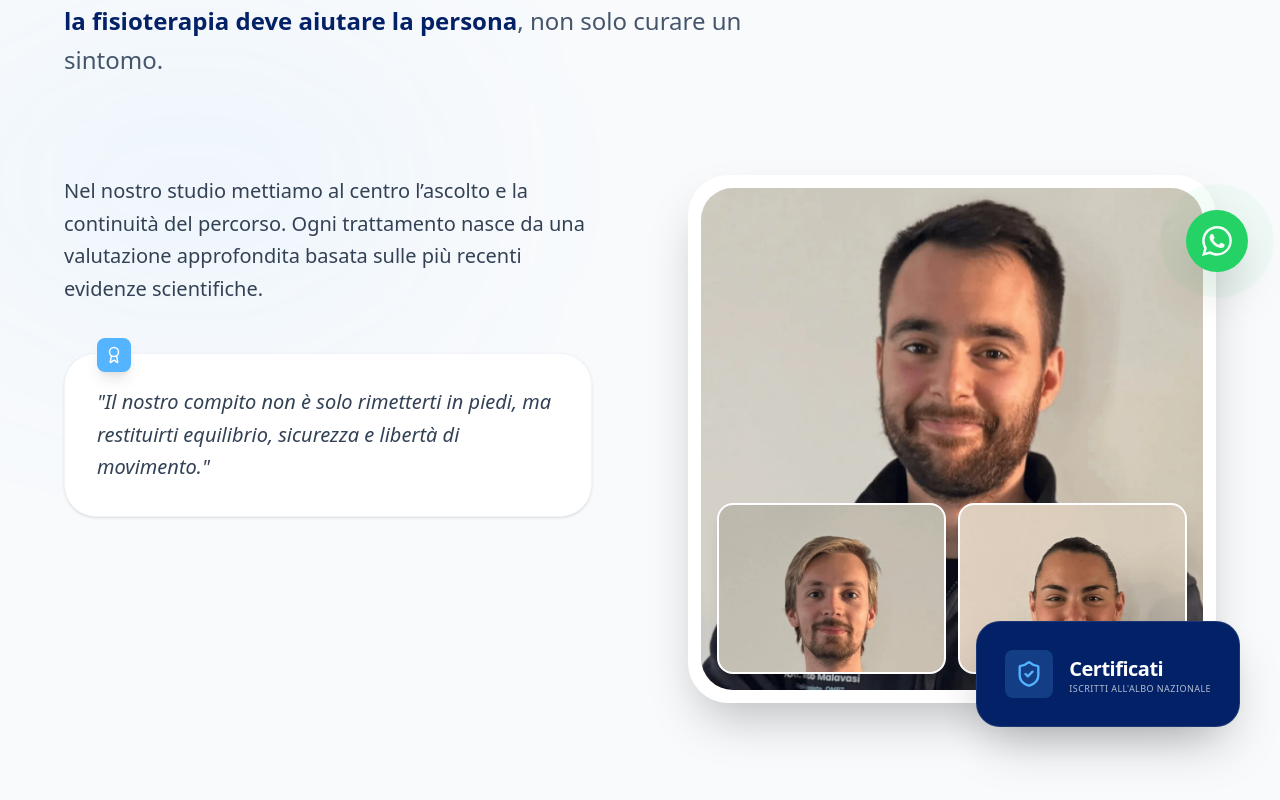
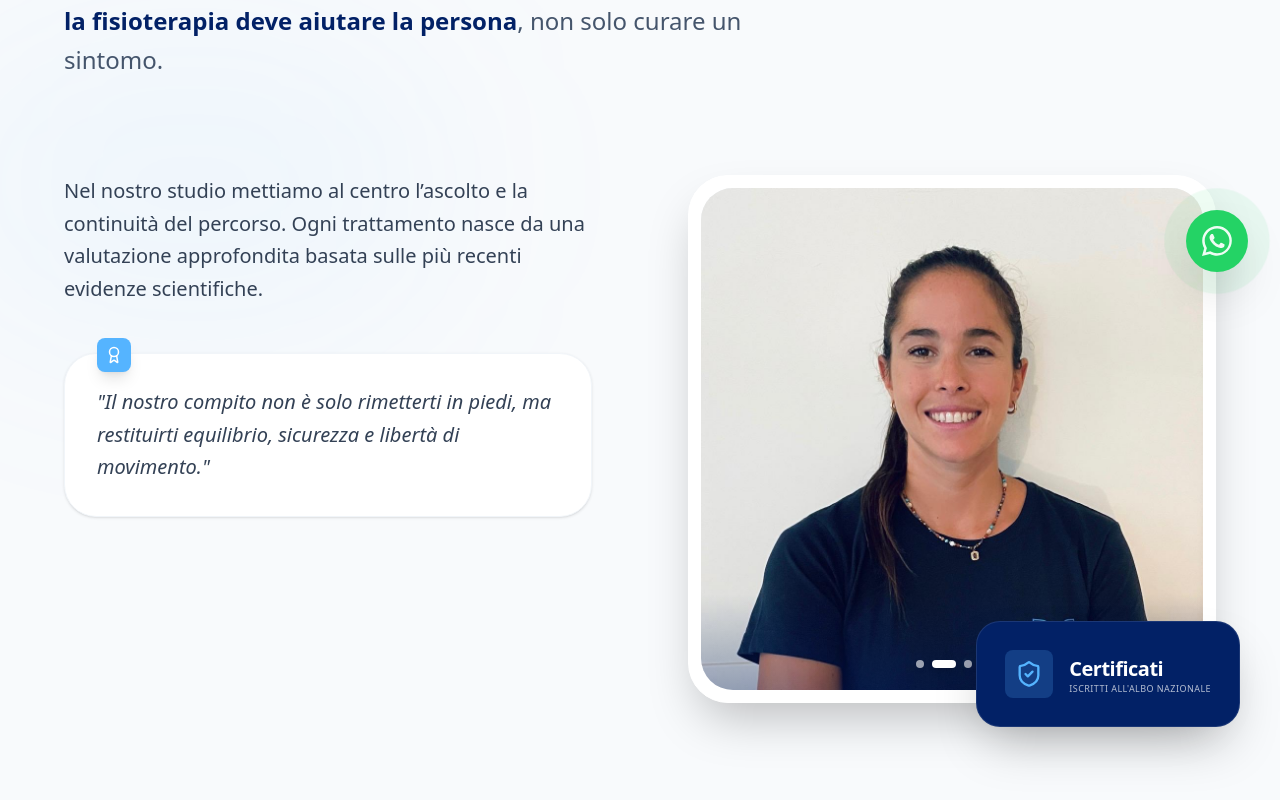
Before and after one commit to thinhdutong00/fisioterapia-malavasi-sito-principale, a Next.js app: page /informazioni in a window 1280 px wide. Shown: the part 496-1296 px from the top of the page. Built offline with nearby package versions, Linux system fonts and the light colour scheme.

Commit message:
Update team profiles and information carousel

```diff
--- /dev/null
+++ b/app/informazioni/TeamCarousel.tsx
@@ -0,0 +1,68 @@
+"use client";
+
+import Image from "next/image";
+import { Autoplay, Pagination } from "swiper/modules";
+import { Swiper, SwiperSlide } from "swiper/react";
+
+import "swiper/css";
+import "swiper/css/pagination";
+
+const team = [
+  {
+    nome: "Mirco Malavasi",
+    foto: "/mirco.webp",
+    posizione: "object-top",
+  },
+  {
+    nome: "Virginia Buffagni",
+    foto: "/virginia-buffagni.jpg",
+    posizione: "object-top",
+  },
+  {
+    nome: "Alice Morsiani",
+    foto: "/alice-morsiani.jpg",
+    posizione: "object-[center_65%]",
+  },
+  {
+    nome: "Luca Rabaglia",
+    foto: "/luca.webp",
+    posizione: "object-top",
+  },
+];
+
+export default function TeamCarousel() {
+  return (
+    <div className="relative aspect-square overflow-hidden rounded-[24px] bg-slate-100 md:rounded-[32px]">
+      <Swiper
+        modules={[Autoplay, Pagination]}
+        slidesPerView={1}
+        loop
+        speed={700}
+        autoplay={{
+          delay: 4000,
+          disableOnInteraction: false,
+          pauseOnMouseEnter: false,
+        }}
+        pagination={{ clickable: true }}
+        className="h-full w-full [&_.swiper-pagination]:!bottom-4 [&_.swiper-pagination-bullet]:!h-2 [&_.swiper-pagination-bullet]:!w-2 [&_.swiper-pagination-bullet]:!bg-white [&_.swiper-pagination-bullet]:!opacity-60 [&_.swiper-pagination-bullet]:shadow-md [&_.swiper-pagination-bullet-active]:!w-6 [&_.swiper-pagination-bullet-active]:!rounded-full [&_.swiper-pagination-bullet-active]:!opacity-100"
+        aria-label="Carosello del team di Fisioterapia Malavasi"
+      >
+        {team.map((membro, index) => (
+          <SwiperSlide key={membro.nome} className="!h-full">
+            <div className="relative h-full w-full">
+              <Image
+                src={membro.foto}
+                alt={membro.nome}
+                fill
+                priority={index === 0}
+                sizes="(min-width: 1024px) 45vw, 100vw"
+                className={`object-cover ${membro.posizione}`}
+              />
+              <div className="absolute inset-x-0 bottom-0 h-24 bg-gradient-to-t from-[#022166]/35 to-transparent" />
+            </div>
+          </SwiperSlide>
+        ))}
+      </Swiper>
+    </div>
+  );
+}
--- a/app/informazioni/page.tsx
+++ b/app/informazioni/page.tsx
@@ -1,5 +1,6 @@
 import Link from 'next/link';
 import Image from 'next/image';
+import TeamCarousel from './TeamCarousel';
 import {
   ArrowLeft,
   ChevronRight,
@@ -67,33 +68,7 @@ export default function InformazioniPage() {
             {/* Destra: Immagini team */}
             <div className="order-2 relative group">
               <div className="relative bg-white p-2 md:p-3 rounded-[30px] md:rounded-[40px] shadow-2xl border border-white z-10">
-                <div className="relative rounded-[24px] md:rounded-[32px] overflow-hidden aspect-square bg-slate-100">
-                  <Image
-                    src="/mirco.webp"
-                    alt="Dott. Mirco Malavasi"
-                    fill
-                    priority
-                    fetchPriority="high"
-                    sizes="(min-width: 1024px) 45vw, 100vw"
-                    className="object-cover object-top scale-105 transition-transform duration-700 group-hover:scale-100"
-                  />
-                  <div className="absolute bottom-4 left-4 right-4 grid grid-cols-2 gap-3">
-                    {[
-                      { src: "/luca.webp", alt: "Fisioterapista dello studio Malavasi" },
-                      { src: "/alice.jpg", alt: "Specialista dello studio Malavasi" },
-                    ].map((person) => (
-                      <div key={person.src} className="relative aspect-[4/3] overflow-hidden rounded-2xl border-2 border-white shadow-lg bg-white">
-                        <Image
-                          src={person.src}
-                          alt={person.alt}
-                          fill
-                          sizes="(min-width: 1024px) 11vw, 40vw"
-                          className="object-cover object-top"
-                        />
-                      </div>
-                    ))}
-                  </div>
-                </div>
+                <TeamCarousel />
               </div>
 
               <div className="absolute -bottom-4 -right-2 md:-bottom-6 md:-right-6 bg-[#022166] text-white p-4 md:p-7 rounded-2xl md:rounded-3xl shadow-2xl z-20 border border-white/10 max-w-[180px] md:max-w-none">
--- a/app/page.tsx
+++ b/app/page.tsx
@@ -191,10 +191,11 @@ export default function FisioterapiaMalavasi() {
       <h2 className="text-3xl md:text-6xl font-black text-[#022166] tracking-tighter mb-6">Il Nostro <span className="text-[#55B4FF]">Team</span></h2>
     </div>
     {/* Cambiato gap-8 in gap-6 per mobile */}
-    <div className="grid grid-cols-1 md:grid-cols-2 lg:grid-cols-3 gap-6 md:gap-8">
+    <div className="grid grid-cols-1 md:grid-cols-2 lg:grid-cols-4 gap-6 md:gap-8">
       {[
         { nome: "Mirco Malavasi", ruolo: "Fisioterapista OMPT", specialita: "Riabilitazione muscolo-scheletrica e oncologica", foto: "/mirco.webp" },
-        { nome: "Alice Nanetti", ruolo: "Fisioterapista", specialita: "Riabilitazione muscolo-scheletrica e neurologica", foto: "/alice.jpg" },
+        { nome: "Virginia Buffagni", ruolo: "Fisioterapista", specialita: "Riabilitazione neuro-muscoloscheletrico", foto: "/virginia-buffagni.jpg" },
+        { nome: "Alice Morsiani", ruolo: "Fisioterapista", specialita: "Dolore cronico e fisioterapia muscoloscheletrica", foto: "/alice-morsiani.jpg" },
         { nome: "Luca Rabaglia", ruolo: "Fisioterapista", specialita: "Riabilitazione muscolo-scheletrica e sportiva", foto: "/luca.webp" }
       ].map((membro, idx) => (
         <div key={idx} className="group bg-slate-50 rounded-[2.5rem] md:rounded-[3.5rem] p-4 pb-10 md:pb-12 transition-all duration-700 border border-slate-100 text-center flex flex-col items-center w-full max-w-[400px] mx-auto">
@@ -203,7 +204,7 @@ export default function FisioterapiaMalavasi() {
               src={membro.foto}
               alt={membro.nome}
               fill
-              className="object-cover object-top transition-transform duration-700 group-hover:scale-105"
+              className={`object-cover ${membro.foto === "/alice-morsiani.jpg" ? "object-[center_65%]" : "object-top"} transition-transform duration-700 group-hover:scale-105`}
             />
           </div>
           <span className="bg-[#f0f9ff] text-[#55B4FF] border border-[#55B4FF]/20 px-4 py-1.5 rounded-full font-black text-[8px] md:text-[9px] uppercase tracking-widest mb-4">{membro.ruolo}</span>
```
Also changed, not shown: public/alice-morsiani.jpg (added), public/virginia-buffagni.jpg (added).
